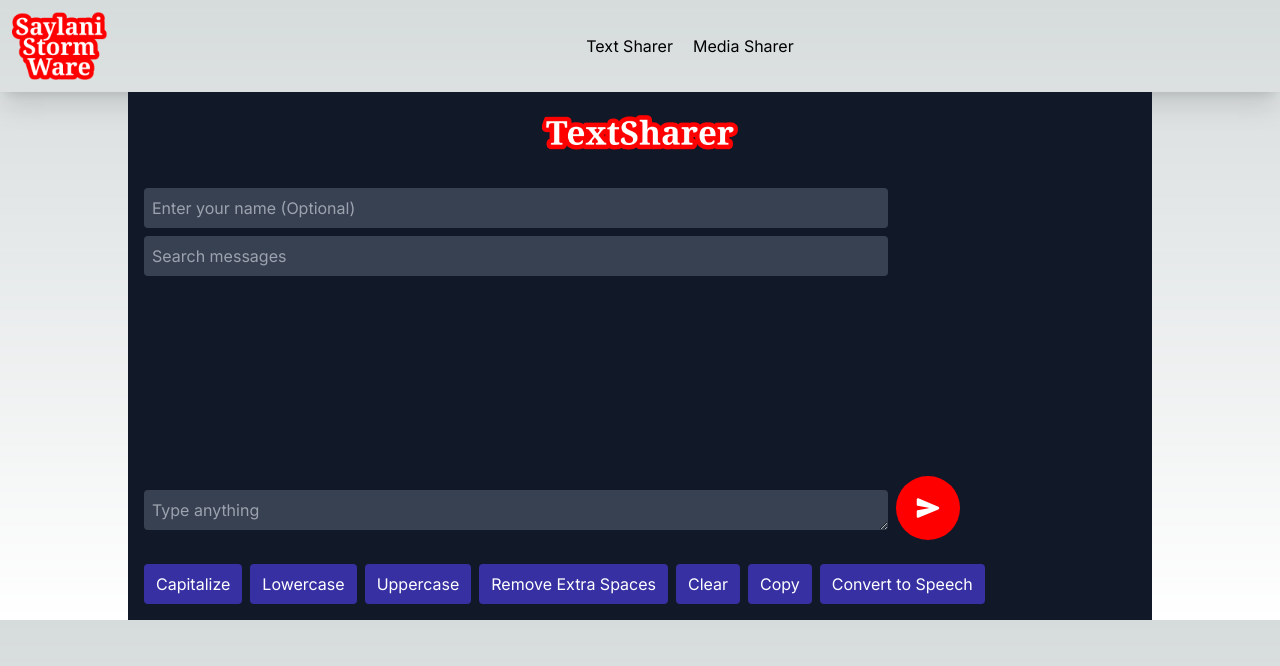
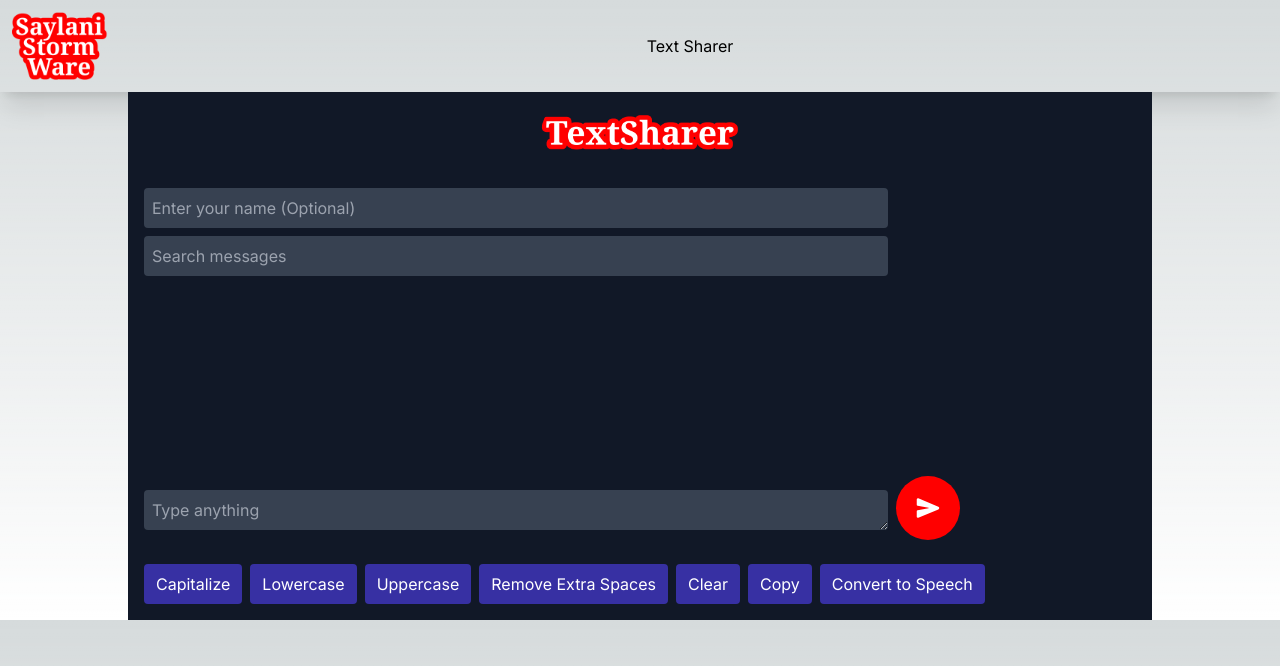
Before and after one commit to Arbab02/SaylaniStormWare, a Next.js app: page /TextSharer in a window 1280 px wide. Shown: the top 666 px of the page. Built offline with nearby package versions, Linux system fonts and the light colour scheme; no server answers.

Commit message:
Image sharer is commented and moved

```diff
--- a/src/app/components/Navbar.jsx
+++ b/src/app/components/Navbar.jsx
@@ -16,7 +16,6 @@ const Header = () => {
       />
         <nav className="md:ml-auto md:mr-auto flex flex-wrap items-center text-base justify-center">
           <Link href="/" className="mr-5 hover:text-red-600 cursor-pointer">Text Sharer</Link>
-          <Link href="../Storage" className="mr-5 hover:text-red-600 cursor-pointer" >Media Sharer</Link>
 
         </nav>
 
@@ -26,3 +25,4 @@ const Header = () => {
 };
 
 export default Header;
+//<Link href="../Storage" className="mr-5 hover:text-red-600 cursor-pointer" >Media Sharer</Link>
```
